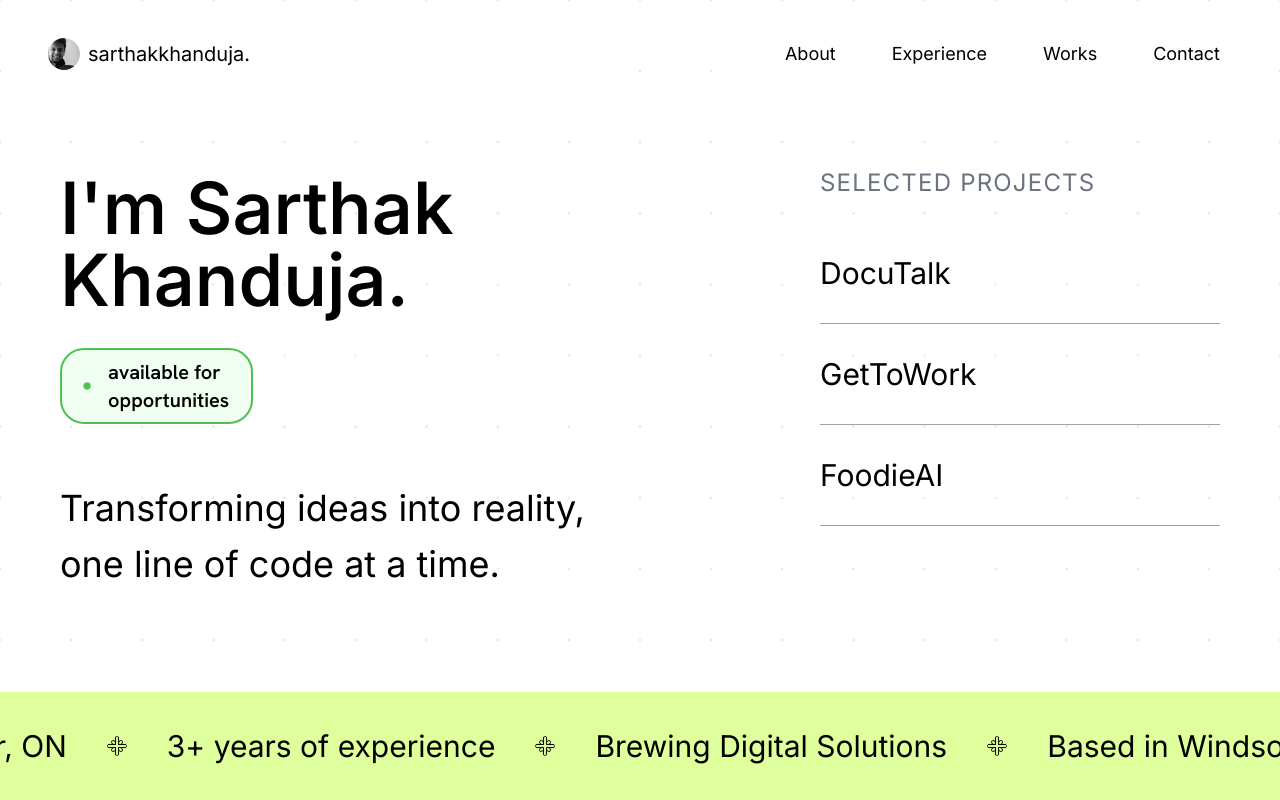
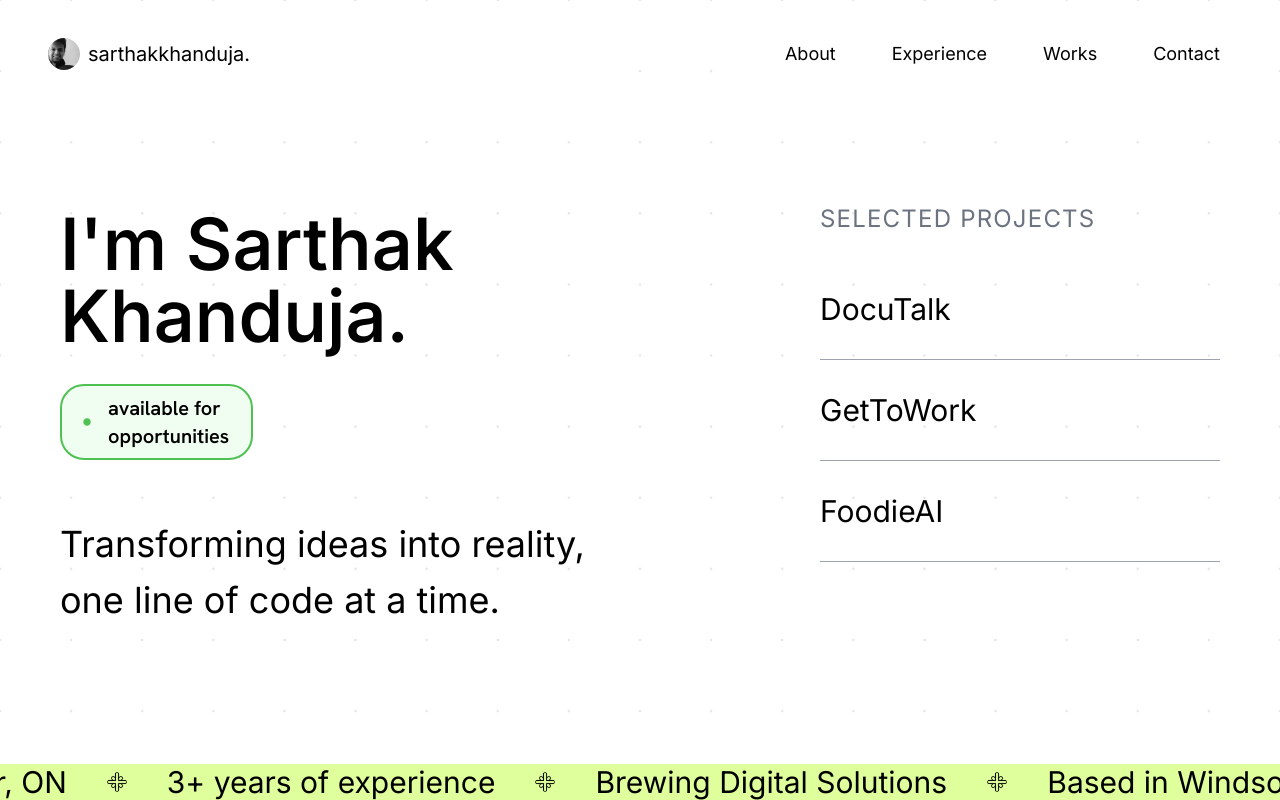
Before and after one commit to sarthakkhanduja/portfolio, a React (Vite) app in the folder client/: page / in a window 1280 px wide. Built offline with nearby package versions, Linux system fonts and the light colour scheme.

Commit message:
maqure updated

```diff
--- a/client/src/components/Home.tsx
+++ b/client/src/components/Home.tsx
@@ -42,7 +42,7 @@ function Home({ onScrollToExperience, onScrollToWorks, onScrollToGetToWork, onSc
     };
 
     return (
-        <div className="w-full h-screen flex flex-col bg-cover bg-center" style={{ backgroundImage: `url(${backgroundImage})` }}>
+        <div className="w-full min-h-screen flex flex-col bg-cover bg-center" style={{ backgroundImage: `url(${backgroundImage})` }}>
 
             {/* Navbar */}
             {/* <div className={`fixed hidden  top-0 left-0 w-full md:flex flex-row justify-between items-center py-8 px-16 transition-all duration-300 ${isScrolled ? 'bg-white shadow-md' : ''}`}>
@@ -58,7 +58,7 @@ function Home({ onScrollToExperience, onScrollToWorks, onScrollToGetToWork, onSc
                 </div>
             </div> */}
 
-            <div className={` fixed top-0 left-0 w-full flex flex-row flex-grow items-center py-6 px-4 justify-center transition-all duration-300 `}>
+            <div className={`z-10 fixed top-0 left-0 w-full flex flex-row flex-grow items-center py-6 px-4 justify-center transition-all duration-300 `}>
                 <div className="flex flex-grow justify-between rounded-full bg-white px-4 border-solid border-2 border-muted md:bg-transparent md:border-none">
 
                     <div className={`flex justify-start items-center backdrop-blur-sm px-2 bg-white/50 rounded-[2rem] ${isScrolled ? 'w-auto' : 'w-1/2'}`}>
@@ -111,7 +111,7 @@ function Home({ onScrollToExperience, onScrollToWorks, onScrollToGetToWork, onSc
             </div>
 
             {/* Footer Marquee */}
-            <div className={`h-[108px] w-full bg-[#DFFF9C] flex justify-center items-center font-bold transition-all duration-300 ${activeComponent ? 'blur-md' : ''}`}>
+            <div className={`max-h-[108px] z-1 w-full bg-[#DFFF9C] flex justify-center items-center font-bold transition-all duration-300 ${activeComponent ? 'blur-md' : ''}`}>
                 <Marquee autoFill={true}>
                     <MarqueeItem label="Based in Windsor, ON" />
                     <MarqueeItem label="3+ years of experience" />
```
